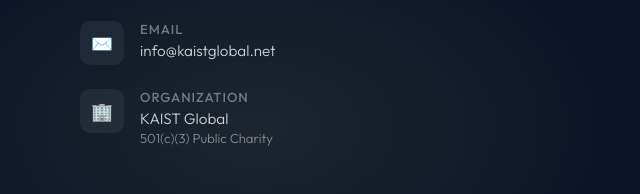
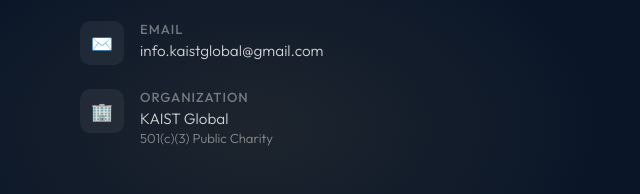
Before and after one commit to jackkang0530/KAIST_GLOBAL, a plain HTML site: page index.html in a window 1280 px wide. Shown: the part 7307-7501 px from the top of the page, 0-640 px from the left. Drawn offline with Linux system fonts and the light colour scheme.

Commit message:
Update email contact address in index.html

```diff
--- a/index.html
+++ b/index.html
@@ -997,7 +997,7 @@
             <div class="contact-item-icon">✉️</div>
             <div>
               <h4>Email</h4>
-              <p><a href="mailto:info@kaistglobal.net">info@kaistglobal.net</a></p>
+              <p><a href="mailto:info.kaistglobal@gmail.com">info.kaistglobal@gmail.com</a></p>
             </div>
           </div>
           <div class="contact-item">
```
